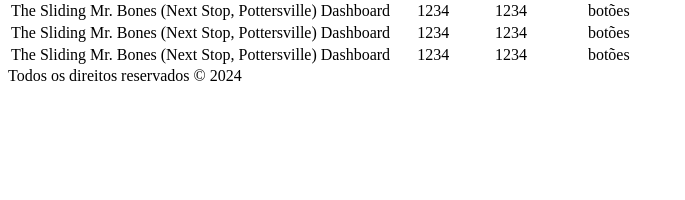
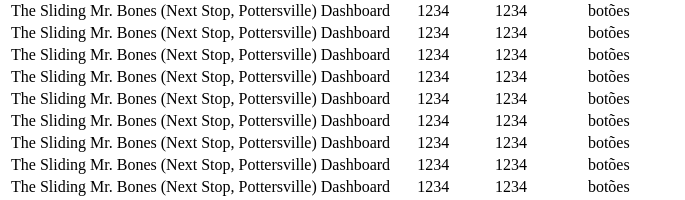
Before and after one commit to camiyuka/web_maintenance, a Next.js app in the folder frontend/: page / in a window 1280 px wide. Shown: the part 735-935 px from the top of the page, without its empty margins (0-685 px from the left). Before the commit the page ends 828 px from the top, so only its background shows below. Built offline with nearby package versions, Linux system fonts and the light colour scheme.

Commit message:
feat: overflow-y-scroll at table and lock other divs

```diff
--- a/frontend/src/app/components/footer.tsx
+++ b/frontend/src/app/components/footer.tsx
@@ -3,8 +3,8 @@
 
     return (
 
-        <footer className="p-6 bg-white/40 text-center
-              text-red-900 text-sm">
+        <footer className="p-6 bg-white text-center
+              text-red-900 text-sm fixed bottom-0 left-0 w-full">
         Todos os direitos reservados &copy; 2024
       </footer>
 
--- a/frontend/src/app/components/table.tsx
+++ b/frontend/src/app/components/table.tsx
@@ -2,6 +2,97 @@
 export function Table(){
 
   const data = [
+    {
+      Ambiente: "The Sliding Mr. Bones (Next Stop, Pottersville)",
+      Equipamento: "Dashboard",
+      Solicitação: 1234,
+      Atendimento: 1234,
+      Ações:"botões"
+    },
+    {
+      Ambiente: "The Sliding Mr. Bones (Next Stop, Pottersville)",
+      Equipamento: "Dashboard",
+      Solicitação: 1234,
+      Atendimento: 1234,
+      Ações:"botões"
+    },
+    {
+      Ambiente: "The Sliding Mr. Bones (Next Stop, Pottersville)",
+      Equipamento: "Dashboard",
+      Solicitação: 1234,
+      Atendimento: 1234,
+      Ações:"botões"
+    },
+    {
+      Ambiente: "The Sliding Mr. Bones (Next Stop, Pottersville)",
+      Equipamento: "Dashboard",
+      Solicitação: 1234,
+      Atendimento: 1234,
+      Ações:"botões"
+    },
+    {
+      Ambiente: "The Sliding Mr. Bones (Next Stop, Pottersville)",
+      Equipamento: "Dashboard",
+      Solicitação: 1234,
+      Atendimento: 1234,
+      Ações:"botões"
+    },
+    {
+      Ambiente: "The Sliding Mr. Bones (Next Stop, Pottersville)",
+      Equipamento: "Dashboard",
+      Solicitação: 1234,
+      Atendimento: 1234,
+      Ações:"botões"
+    },
+    {
+      Ambiente: "The Sliding Mr. Bones (Next Stop, Pottersville)",
+      Equipamento: "Dashboard",
+      Solicitação: 1234,
+      Atendimento: 1234,
+      Ações:"botões"
+    },
+    {
+      Ambiente: "The Sliding Mr. Bones (Next Stop, Pottersville)",
+      Equipamento: "Dashboard",
+      Solicitação: 1234,
+      Atendimento: 1234,
+      Ações:"botões"
+    },
+    {
+      Ambiente: "The Sliding Mr. Bones (Next Stop, Pottersville)",
+      Equipamento: "Dashboard",
+      Solicitação: 1234,
+      Atendimento: 1234,
+      Ações:"botões"
+    },
+    {
+      Ambiente: "The Sliding Mr. Bones (Next Stop, Pottersville)",
+      Equipamento: "Dashboard",
+      Solicitação: 1234,
+      Atendimento: 1234,
+      Ações:"botões"
+    },
+    {
+      Ambiente: "The Sliding Mr. Bones (Next Stop, Pottersville)",
+      Equipamento: "Dashboard",
+      Solicitação: 1234,
+      Atendimento: 1234,
+      Ações:"botões"
+    },
+    {
+      Ambiente: "The Sliding Mr. Bones (Next Stop, Pottersville)",
+      Equipamento: "Dashboard",
+      Solicitação: 1234,
+      Atendimento: 1234,
+      Ações:"botões"
+    },
+    {
+      Ambiente: "The Sliding Mr. Bones (Next Stop, Pottersville)",
+      Equipamento: "Dashboard",
+      Solicitação: 1234,
+      Atendimento: 1234,
+      Ações:"botões"
+    },
     {
       Ambiente: "The Sliding Mr. Bones (Next Stop, Pottersville)",
       Equipamento: "Dashboard",
--- a/frontend/src/app/page.tsx
+++ b/frontend/src/app/page.tsx
@@ -18,17 +18,19 @@
 
   return (
 
-    <div className="h-screen flex flex-col">
+    <div className="h-screen flex flex-col overflow-hidden">
       <div className="flex-1 flex">
 
         <Aside />
         <main className="flex-1 flex flex-col">
 
           <h1 className="text-4xl font-bold uppercase w-full
-           bg-white/40 p-6 text-center">
+           bg-white/40 p-6 text-center"> Sistema de Gestão de Manutenção</h1>
 
-            Sistema de Gestão de Manutenção</h1>
+            <div className="max-h-svh overflow-y-scroll"></div>
+            {/* no tamanho disponível (shv) scroll no y */}
 
+        <div className="max-h-svh overflow-y-scroll">
           <div>
             <div className="grid grid-cols-4 gap-4 p-6">
               <Card color="bg-orange-200 p-6 flex gap-2 rounded-xl" quantity="100" text="Ambientes" icon={<FaBuilding size={48} />} />
@@ -39,8 +41,10 @@
           </div>
 
           <div className="container mx-auto p-4">
-          <h1 className="text-2xl font-bold mb-4">User Data</h1>
-          <Table/>
+            <h1 className="text-2xl font-bold mb-4">User Data</h1>
+              <Table/>
+          </div>
+
           </div>
         </main>
 
```
